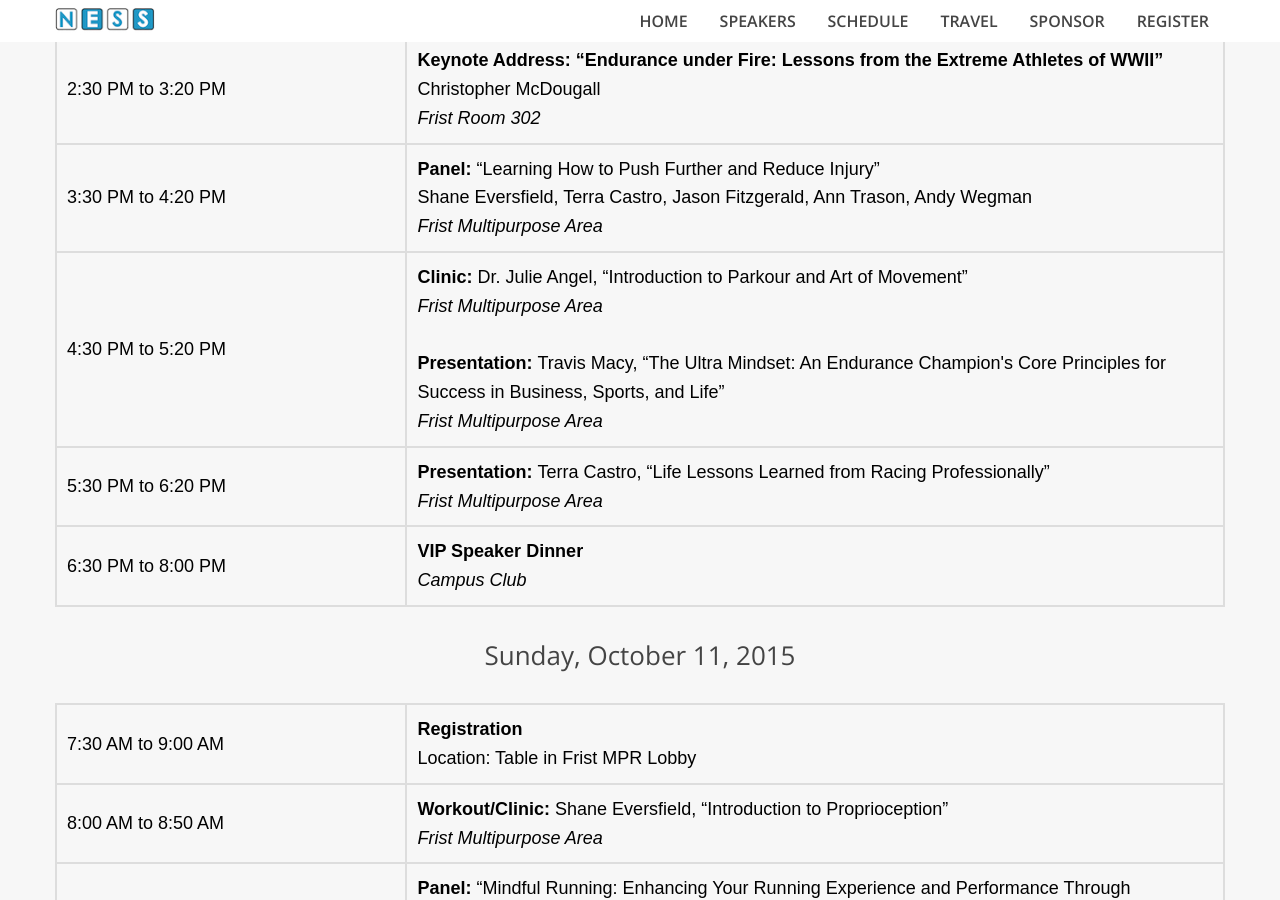
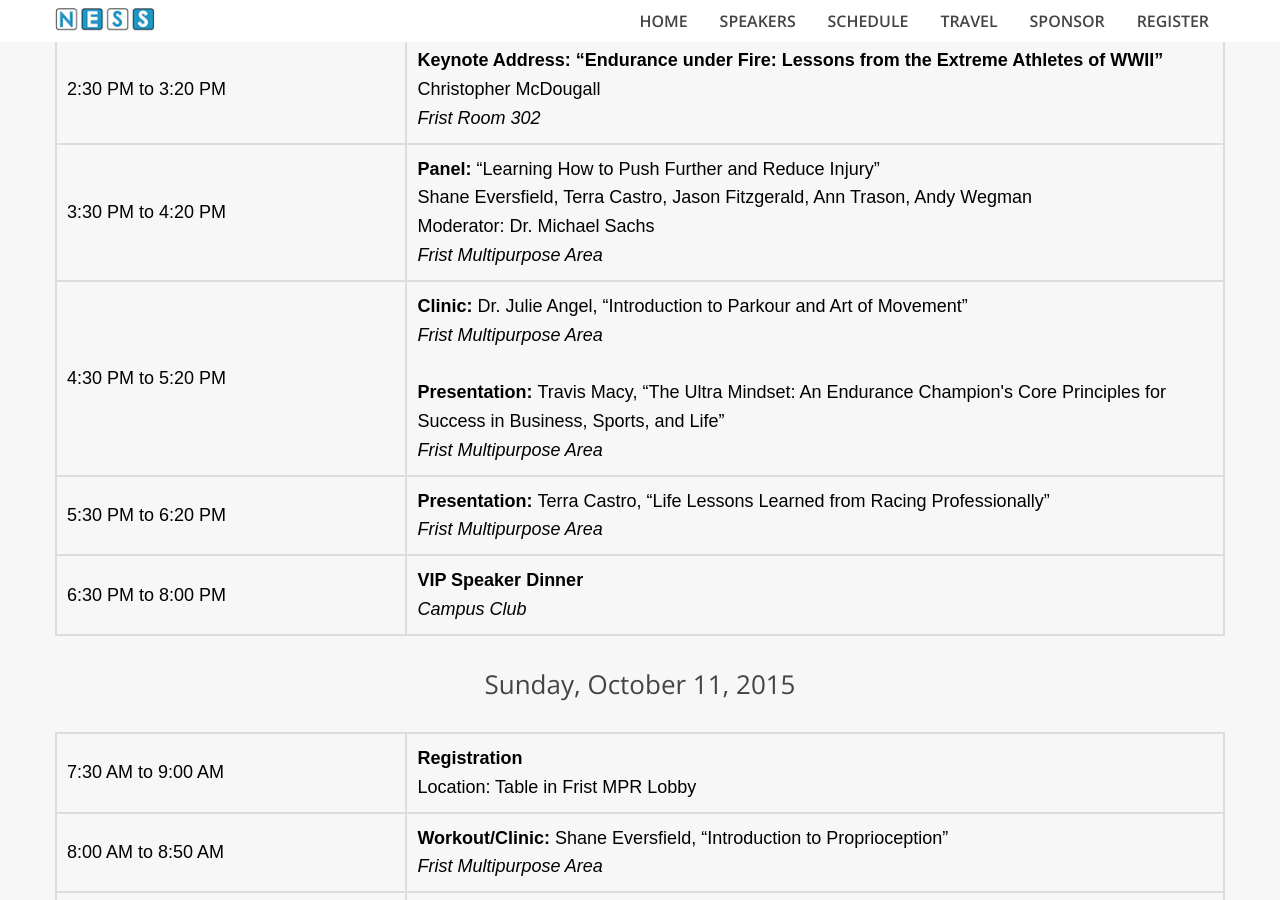
Before and after one commit to teamuness/teamuness.github.io, a Jekyll site: the page built from schedule/index.md, in a window 1280 px wide and 900 px high, scrolled down 1320 px. Built offline with Jekyll 4.4.1, drawn with Linux system fonts in a browser that asks for light colours.

Commit message:
Update index.md

```diff
--- a/schedule/index.md
+++ b/schedule/index.md
@@ -77,7 +77,7 @@ layout: default
                         </tr>
                         <tr>
                             <td>3:30 PM to 4:20 PM</td><td> <strong> Panel: </strong> “Learning How to Push Further and Reduce Injury” <br>
-                              Shane Eversfield, Terra Castro, Jason Fitzgerald, Ann Trason, Andy Wegman <br> <em>Frist Multipurpose Area</em></td>
+                              Shane Eversfield, Terra Castro, Jason Fitzgerald, Ann Trason, Andy Wegman <br> Moderator: Dr. Michael Sachs <br> <em>Frist Multipurpose Area</em></td>
                         </tr>
                         <tr>
                             <td>4:30 PM to 5:20 PM</td><td> <strong> Clinic: </strong> Dr. Julie Angel, “Introduction to Parkour and Art of Movement”
```
